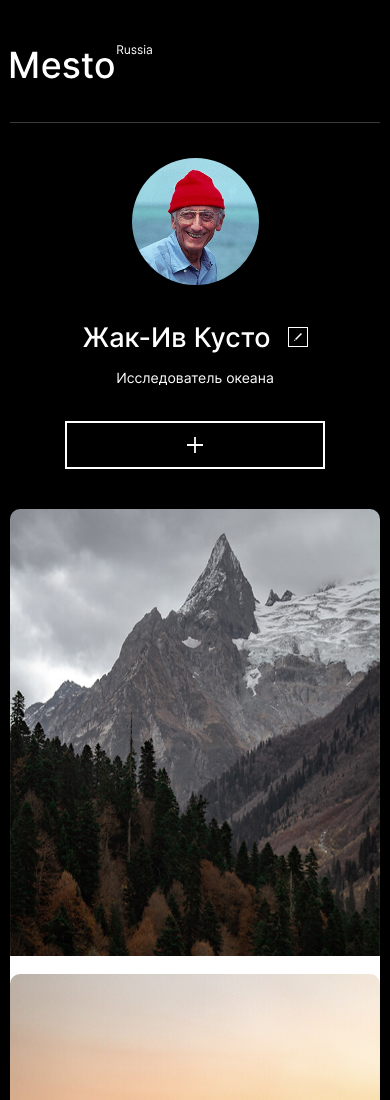
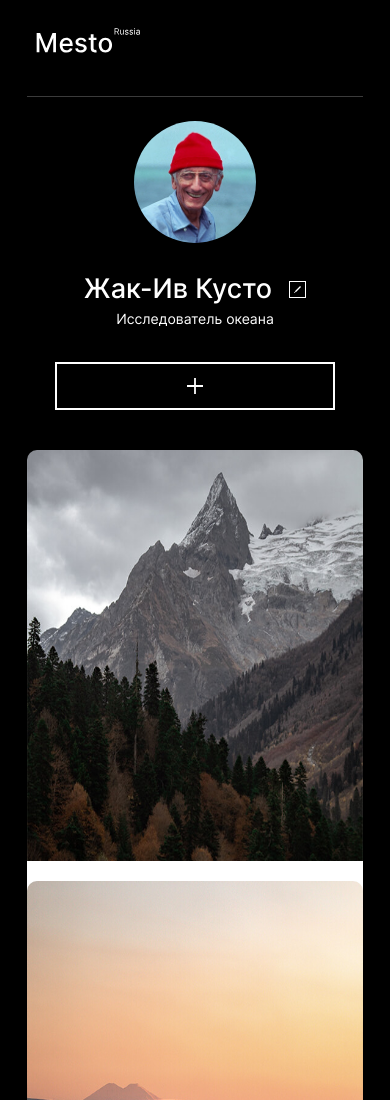
Before and after one commit to namza80/mesto, a plain HTML site: page index.html in a window 390 px wide. Shown: the top 1100 px of the page. Drawn offline with Linux system fonts and the light colour scheme.

Commit message:
fix css styles

```diff
--- a/blocks/elements/__caption-ellipsis/elements__caption-ellipsis.css
+++ b/blocks/elements/__caption-ellipsis/elements__caption-ellipsis.css
@@ -4,7 +4,7 @@
   font-weight: 900;
   font-size: 24px;
   line-height: 100%;
-  padding-bottom: 3px;
+  padding-bottom: 2px;
   text-overflow: ellipsis;
   white-space: nowrap;
   overflow: hidden;
--- a/blocks/elements/__caption/elements__caption.css
+++ b/blocks/elements/__caption/elements__caption.css
@@ -1,9 +1,15 @@
 .elements__caption {
   background-color: #fff;
   margin: 0;
-  padding: 25px 20px;
+  padding: 27px 20px;
   border-radius: 0 0 10px 10px;
   display: flex;
   justify-content: space-between;
   align-items: center;
 }
+
+@media (max-width: 410px) {
+	.elements__caption {
+    padding: 25px 20px;
+}
+	}
--- a/blocks/elements/__lst/elements__lst.css
+++ b/blocks/elements/__lst/elements__lst.css
@@ -1,7 +1,8 @@
 .elements__lst {
   display: grid;
   grid-template-columns: repeat(auto-fit, minmax(282px, 1fr));
-  grid-gap: 18px;
+  grid-row-gap: 20px;
+  grid-column-gap: 18px;
   list-style-type: none;
   margin: 0;
   padding: 0;
--- a/blocks/elements/elements.css
+++ b/blocks/elements/elements.css
@@ -1,5 +1,5 @@
 .elements {
-  margin-top: 47px;
+  margin-top: 49px;
 }
 
 @media (max-width: 410px) {
@@ -7,4 +7,3 @@
     margin-top: 36px;
 }
 	}
-}
--- a/blocks/header/__logo/header__logo.css
+++ b/blocks/header/__logo/header__logo.css
@@ -2,3 +2,11 @@
   width: 142px;
   min-height: 33px;
 }
+
+@media (max-width: 410px) {
+	.header__logo {
+    width: 104px;
+    min-height: 24px;
+    margin-left: 9px;
+}
+	}
--- a/blocks/header/header.css
+++ b/blocks/header/header.css
@@ -3,3 +3,10 @@
   border-bottom: solid 1px rgba(84, 84, 84, 0.7);
   padding-bottom: 40px;
 }
+
+@media (max-width: 410px) {
+	.header {
+    margin-top: 28px;
+    padding-bottom: 40px;
+	}
+}
--- a/blocks/profile/__avatar/profile__avatar.css
+++ b/blocks/profile/__avatar/profile__avatar.css
@@ -1,5 +1,5 @@
 .profile__avatar {
-  width: 127px;
-  height: 127px;
-  border-radius: 64px;
+  width: 122px;
+  height: 122px;
+  border-radius: 61px;
 }
--- a/blocks/profile/__desc/profile__desc.css
+++ b/blocks/profile/__desc/profile__desc.css
@@ -5,6 +5,6 @@
 @media (max-width: 600px) {
 	.profile__desc {
     text-align: center;
-    margin: 30px 0 0 0;
+    margin: 23px 0 0 0;
 	}
 }
--- a/blocks/profile/__icon-add/profile__icon-add.css
+++ b/blocks/profile/__icon-add/profile__icon-add.css
@@ -19,6 +19,6 @@
 @media (max-width: 410px) {
 	.profile__icon-add {
     height: 16px;
-    padding: 14px 120px 14px 120px;
+    padding: 14px 130px 14px 130px;
 	}
 }
--- a/blocks/profile/__icon-edit/profile__icon-edit.css
+++ b/blocks/profile/__icon-edit/profile__icon-edit.css
@@ -13,7 +13,7 @@
 
 @media (max-width: 410px) {
 	.profile__icon-edit {
-    width: 8px;
-    padding: 5px;
+    width: 7px;
+    padding: 4px;
 	}
 }
--- a/blocks/profile/__subtitle/profile__subtitle.css
+++ b/blocks/profile/__subtitle/profile__subtitle.css
@@ -1,5 +1,5 @@
 .profile__subtitle {
-  margin: 16px 0 0 0;
+  margin: 12px 0 0 0;
   font-weight: 400;
   font-size: 18px;
   line-height: 100%;
@@ -11,7 +11,7 @@
 
 @media (max-width: 410px) {
 .profile__subtitle {
-  margin: 10px 0 0 0;
+  margin: 0;
   font-weight: 400;
   font-size: 14px;
   line-height: 100%;
--- a/blocks/profile/profile.css
+++ b/blocks/profile/profile.css
@@ -8,5 +8,6 @@
 	.profile {
     flex-direction: column;
     align-items: center;
+    margin-top: 24px;
 	}
 }
--- a/blocks/root/root.css
+++ b/blocks/root/root.css
@@ -9,12 +9,12 @@
 
 @media (max-width: 1000px) {
 	.root {
-    width: 85%;
+    width: 77%;
 	}
 }
 
 @media (max-width: 410px) {
 	.root {
-    width: 95%;
+    width: 86%;
 	}
 }
--- a/index.html
+++ b/index.html
@@ -9,7 +9,7 @@
   </head>
   <body class="page">
     <div class="root">
-      <header class="header header__border-bottom">
+      <header class="header">
         <img src="./images/header-logo.svg" alt="Место-Россия" class="header__logo">
       </header>
       <main class="content">
@@ -110,9 +110,9 @@
           <img src="./images/icon-close.svg" alt="Иконка закрытия" class="popup__close-img">
           </button>
           <h2 class="popup__title">Редактировать профиль</h2>
-          <form class="popup__input">
-            <input name="example" type="text" value="" class="popup__input-text popup__input-text_type_name">
-            <input name="example" type="text" value="" class="popup__input-text popup__input-text_type_job">
+          <form name="popup-form" class="popup__input">
+            <input name="popup-input" type="text" value="" class="popup__input-text popup__input-text_type_name">
+            <input name="popup-input" type="text" value="" class="popup__input-text popup__input-text_type_job">
             <button type="submit" class="popup__input-btn popup__input-btn_action_add">Сохранить</button>
           </form>
         </div>
--- a/pages/index.css
+++ b/pages/index.css
@@ -23,7 +23,6 @@
 @import url("../blocks/elements/__like/elements__like.css");
 @import url("../blocks/elements/__caption/elements__caption.css");
 @import url("../blocks/elements/__caption-ellipsis/elements__caption-ellipsis.css");
-@import url("../blocks/elements/elements.css");
 
 @import url("../blocks/footer/footer.css");
 @import url("../blocks/footer/__copyright/footer__copyright.css");
--- a/scripts/index.js
+++ b/scripts/index.js
@@ -35,6 +35,8 @@ function formSubmitHandler (evt) {
 }
 
 formElement.addEventListener('submit', formSubmitHandler);
+
+// оставил для себя как пример, я ведь учусь)
 // addEventListener('submit', function() {
 //   buttonClosePopup.click();
 // });
```
